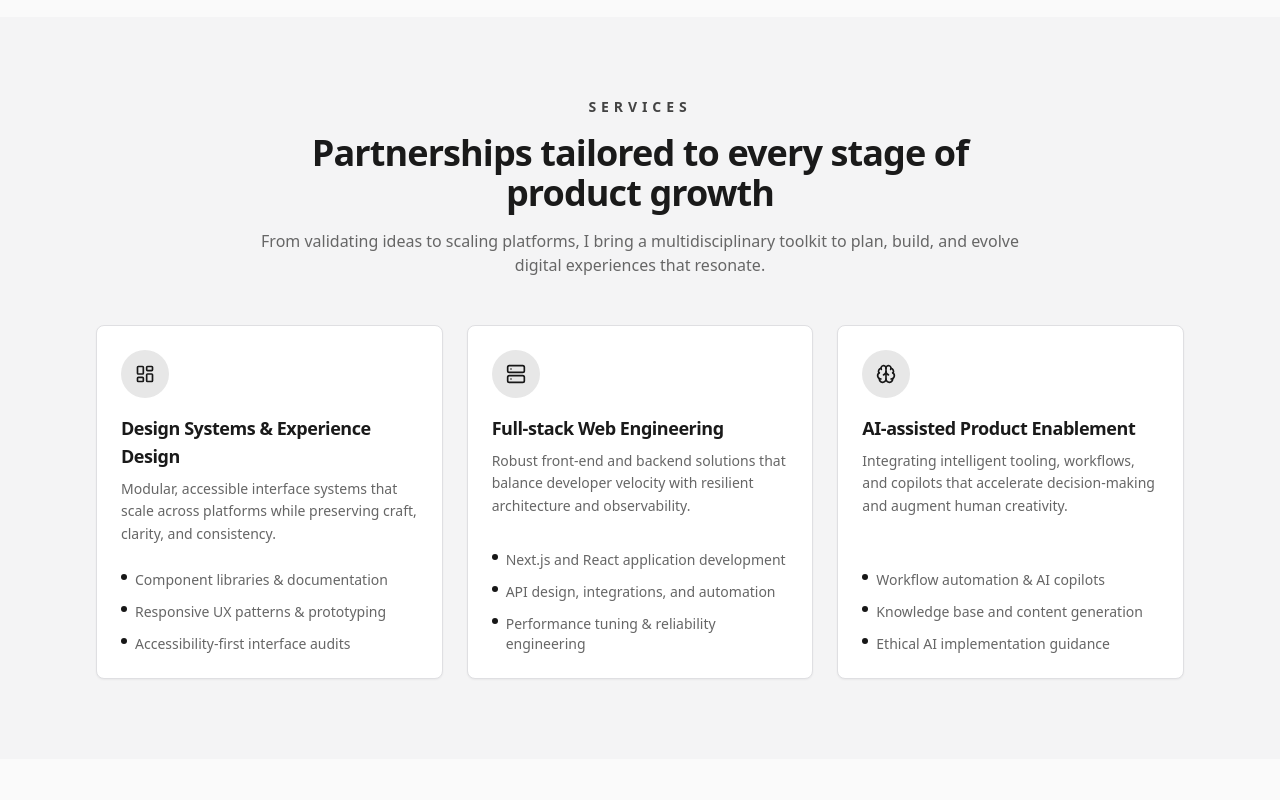
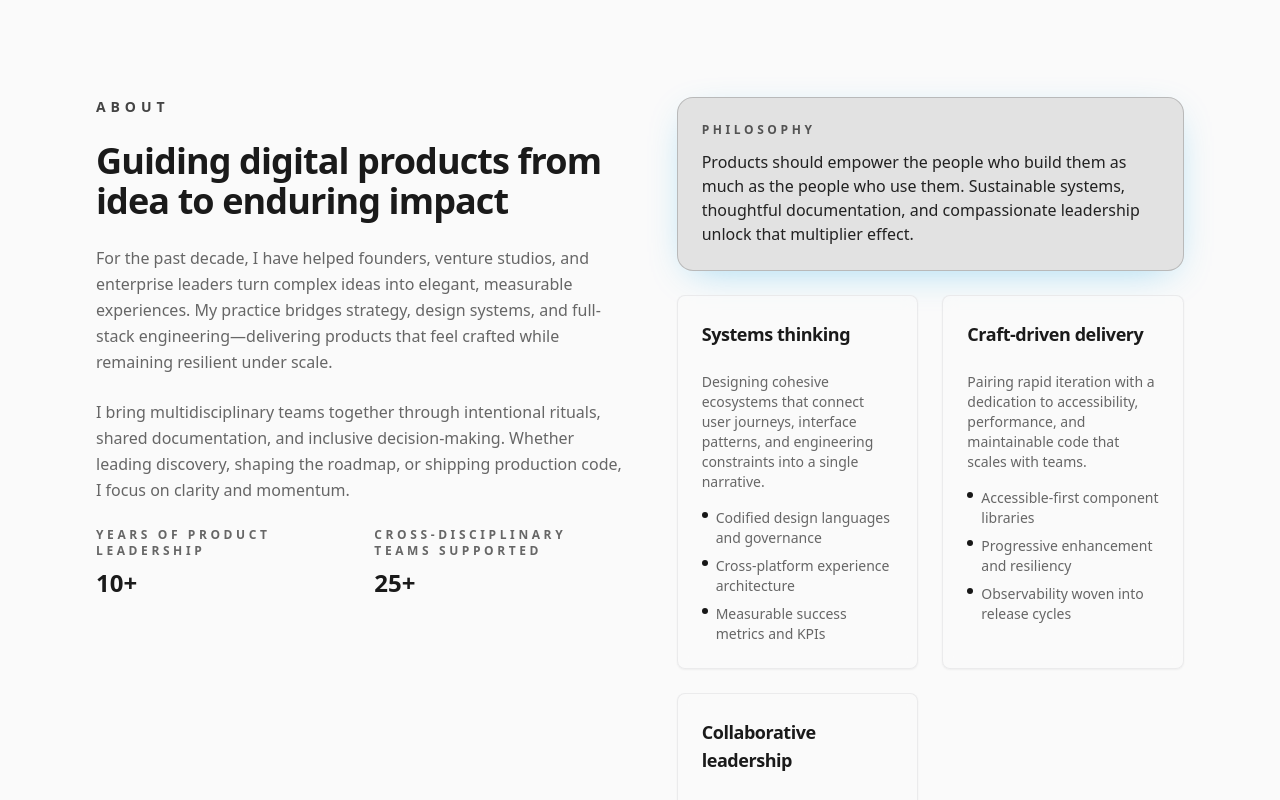
Before and after one commit to Antholem/web-portfolio, a Next.js app: page / in a window 1280 px wide. Shown: the part 720-1520 px from the top of the page. Built offline with nearby package versions, Linux system fonts and the light colour scheme; no server answers.

Commit message:
Add about section to homepage

```diff
--- a/src/app/page.tsx
+++ b/src/app/page.tsx
@@ -1,3 +1,4 @@
+import AboutSection from "@/components/about-section";
 import ContactSection from "@/components/contact-section";
 import HeroSection from "@/components/hero-section";
 import ProjectsSection from "@/components/projects-section";
@@ -8,6 +9,7 @@ export default function Home() {
   return (
     <main className="space-y-2">
       <HeroSection />
+      <AboutSection />
       <ServicesSection />
       <ProjectsSection />
       <SkillsSection />
--- /dev/null
+++ b/src/components/about-section.tsx
@@ -0,0 +1,109 @@
+import { Card, CardContent, CardHeader, CardTitle } from "@/components/ui/card";
+
+const pillars = [
+  {
+    title: "Systems thinking",
+    description:
+      "Designing cohesive ecosystems that connect user journeys, interface patterns, and engineering constraints into a single narrative.",
+    bullets: [
+      "Codified design languages and governance",
+      "Cross-platform experience architecture",
+      "Measurable success metrics and KPIs",
+    ],
+  },
+  {
+    title: "Craft-driven delivery",
+    description:
+      "Pairing rapid iteration with a dedication to accessibility, performance, and maintainable code that scales with teams.",
+    bullets: [
+      "Accessible-first component libraries",
+      "Progressive enhancement and resiliency",
+      "Observability woven into release cycles",
+    ],
+  },
+  {
+    title: "Collaborative leadership",
+    description:
+      "Facilitating alignment between product, design, and engineering partners through clear rituals, shared vocabulary, and transparent roadmaps.",
+    bullets: [
+      "Workshop facilitation and storytelling",
+      "Mentorship for emerging designers & devs",
+      "Stakeholder partnership and facilitation",
+    ],
+  },
+] as const;
+
+export default function AboutSection() {
+  return (
+    <section id="about" className="bg-background py-16 lg:py-20">
+      <div className="mx-auto max-w-6xl space-y-12 px-4 sm:px-6 lg:px-8">
+        <div className="grid gap-12 lg:grid-cols-[1.05fr_1fr]">
+          <div className="space-y-6">
+            <p className="text-sm font-semibold uppercase tracking-[0.35em] text-primary/80">
+              About
+            </p>
+            <h2 className="text-3xl font-bold tracking-tight text-foreground sm:text-4xl">
+              Guiding digital products from idea to enduring impact
+            </h2>
+            <p className="text-base leading-relaxed text-muted-foreground">
+              For the past decade, I have helped founders, venture studios, and enterprise leaders turn complex ideas into elegant,
+              measurable experiences. My practice bridges strategy, design systems, and full-stack engineering—delivering products
+              that feel crafted while remaining resilient under scale.
+            </p>
+            <p className="text-base leading-relaxed text-muted-foreground">
+              I bring multidisciplinary teams together through intentional rituals, shared documentation, and inclusive decision-making.
+              Whether leading discovery, shaping the roadmap, or shipping production code, I focus on clarity and momentum.
+            </p>
+            <dl className="grid gap-6 sm:grid-cols-2">
+              <div>
+                <dt className="text-xs font-semibold uppercase tracking-[0.3em] text-muted-foreground">
+                  Years of product leadership
+                </dt>
+                <dd className="mt-2 text-2xl font-semibold text-foreground">10+</dd>
+              </div>
+              <div>
+                <dt className="text-xs font-semibold uppercase tracking-[0.3em] text-muted-foreground">
+                  Cross-disciplinary teams supported
+                </dt>
+                <dd className="mt-2 text-2xl font-semibold text-foreground">25+</dd>
+              </div>
+            </dl>
+          </div>
+
+          <div className="flex flex-col gap-6">
+            <blockquote className="rounded-2xl border border-primary/20 bg-primary/10 p-6 text-sm leading-relaxed text-primary-foreground shadow-[0_10px_40px_-15px_rgba(14,165,233,0.45)]">
+              <span className="block text-xs font-semibold uppercase tracking-[0.3em] text-primary/70">
+                Philosophy
+              </span>
+              <p className="mt-3 text-base font-medium text-primary/95">
+                Products should empower the people who build them as much as the people who use them. Sustainable systems, thoughtful
+                documentation, and compassionate leadership unlock that multiplier effect.
+              </p>
+            </blockquote>
+
+            <div className="grid gap-6 sm:grid-cols-2">
+              {pillars.map((pillar) => (
+                <Card key={pillar.title} className="h-full border-border/60 bg-background/60 shadow-sm backdrop-blur">
+                  <CardHeader>
+                    <CardTitle className="text-lg text-foreground">{pillar.title}</CardTitle>
+                  </CardHeader>
+                  <CardContent className="space-y-4">
+                    <p className="text-sm text-muted-foreground">{pillar.description}</p>
+                    <ul className="space-y-2 text-sm text-muted-foreground">
+                      {pillar.bullets.map((bullet) => (
+                        <li key={bullet} className="flex gap-2">
+                          <span className="mt-1 inline-block size-1.5 flex-shrink-0 rounded-full bg-primary" aria-hidden />
+                          <span>{bullet}</span>
+                        </li>
+                      ))}
+                    </ul>
+                  </CardContent>
+                </Card>
+              ))}
+            </div>
+          </div>
+        </div>
+      </div>
+    </section>
+  );
+}
```
